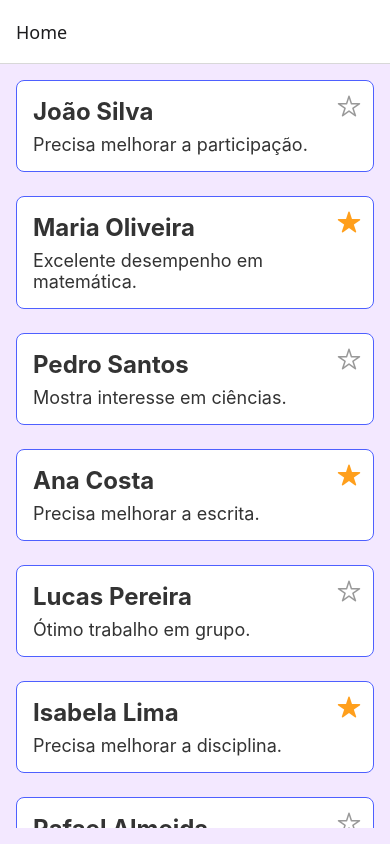
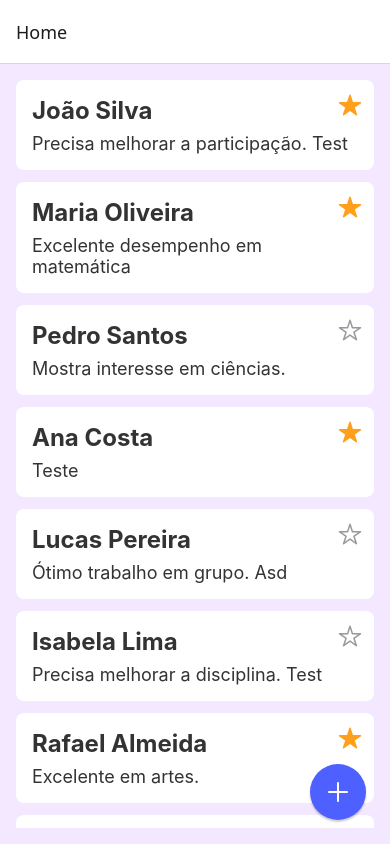
Before and after one commit to gabrielmaxgb/AgendaEduTodoApp, a React Native app: screen /Home in a window 390 px wide. Built offline with nearby package versions, Linux system fonts and the light colour scheme; data requests are answered from the project's data file.

Commit message:
- `Container.tsx` ehancement - ++ `Separator.tsx`, `Skeleton.tsx`, `ObservationCard.tsx` - Adds `helpers.ts` to group helper functions - Adds loading feedback - Now updating and creating observations are available - Adds `FloatingButton.tsx`

```diff
--- a/src/components/common/Container.tsx
+++ b/src/components/common/Container.tsx
@@ -2,8 +2,8 @@ import styled from 'styled-components/native';
 
 const Container = styled.View`
   flex: 1;
-  justify-content: center;
-  align-items: center;
+  justify-content: start;
+  align-items: start;
   padding: 16px;
   background-color: ${({ theme }) => theme.colors.background || '#fff'};
 `;
--- /dev/null
+++ b/src/components/common/FloatingButton.tsx
@@ -0,0 +1,28 @@
+import React from 'react';
+import styled from 'styled-components/native';
+import { TouchableOpacityProps } from 'react-native';
+
+const Button = styled.TouchableOpacity`
+  position: absolute;
+  right: 24px;
+  bottom: 24px;
+  background-color: ${({ theme }) => theme.colors.primary || '#007AFF'};
+  width: 56px;
+  height: 56px;
+  border-radius: 28px;
+  align-items: center;
+  justify-content: center;
+  elevation: 4;
+  shadow-color: #000;
+  shadow-offset: 0px 2px;
+  shadow-opacity: 0.2;
+  shadow-radius: 2px;
+`;
+
+const FloatingButton: React.FC<TouchableOpacityProps> = ({ children, ...props }) => (
+  <Button activeOpacity={0.8} {...props}>
+    {children}
+  </Button>
+);
+
+export default FloatingButton;
--- a/src/components/observations/ObservationCard.tsx
+++ b/src/components/observations/ObservationCard.tsx
@@ -1,12 +1,13 @@
 import React from 'react';
 import styled from 'styled-components/native';
 import Ionicons from 'react-native-vector-icons/Ionicons';
-import { Observation } from '../../types/observation';
+import { TObservation } from '../../types/observation';
+import { truncateString } from '../../helpers';
 
-interface Props {
-  data: Observation;
+interface ObservationCardProps {
+  data: TObservation;
   onPress?: () => void;
-  onToggleFavorite?: (id: number) => void;
+  onToggleFavorite?: (id: TObservation['id']) => void;
 }
 
 const Card = styled.TouchableOpacity`
@@ -14,9 +15,7 @@ const Card = styled.TouchableOpacity`
   padding: 16px;
   border-radius: 8px;
   margin-bottom: 12px;
-  border: 1px solid ${({ theme }) => theme.colors.primary || '#ddd'};
-
-`;
+  `;
 
 const StudentName = styled.Text`
   font-size: ${({ theme }) => theme.fontSizes.large}px;
@@ -36,11 +35,14 @@ const FavoriteButton = styled.TouchableOpacity`
   right: 12px;
 `;
 
-export default function ObservationCard({
-  data,
-  onPress,
-  onToggleFavorite,
-}: Props) {
+export default function ObservationCard(props: ObservationCardProps) {
+
+  const {
+    data,
+    onPress,
+    onToggleFavorite,
+  } = props;
+
   return (
     <Card onPress={onPress}>
       <FavoriteButton
@@ -53,7 +55,9 @@ export default function ObservationCard({
         />
       </FavoriteButton>
       <StudentName>{data.student.name}</StudentName>
-      <Description>{data.description}</Description>
+      <Description>
+        {truncateString(data.description, 100)}
+      </Description>
     </Card>
   );
 }
--- /dev/null
+++ b/src/helpers/index.ts
@@ -0,0 +1,18 @@
+declare const crypto: { randomUUID?: () => string } | undefined;
+
+export function generateRandomId() {
+  if (
+    typeof crypto !== 'undefined' &&
+    typeof crypto.randomUUID === 'function'
+  ) {
+    return crypto.randomUUID();
+  }
+  return `${Date.now()}-${Math.floor(Math.random() * 1_000_000)}`;
+}
+
+export const truncateString = (str: string, maxLength: number): string => {
+  if (str.length <= maxLength) {
+    return str;
+  }
+  return str.slice(0, maxLength) + '...';
+};
--- a/src/mocks/api/db.json
+++ b/src/mocks/api/db.json
@@ -1,130 +1,130 @@
 {
   "observations": [
     {
-      "id": 1,
       "student": {
         "name": "João Silva",
-        "id": 101,
+        "id": "101",
         "class": {
           "name": "5º Ano A",
-          "id": 1
+          "id": "1"
         }
       },
-      "description": "Precisa melhorar a participação.",
-      "isFavorite": false
+      "description": "Precisa melhorar a participação. Test",
+      "isFavorite": true,
+      "id": "1"
     },
     {
-      "id": 2,
       "student": {
         "name": "Maria Oliveira",
-        "id": 102,
+        "id": "102",
         "class": {
           "name": "5º Ano A",
-          "id": 1
+          "id": "1"
         }
       },
-      "description": "Excelente desempenho em matemática.",
-      "isFavorite": true
+      "description": "Excelente desempenho em matemática",
+      "isFavorite": true,
+      "id": "2"
     },
     {
-      "id": 3,
+      "id": "3",
       "student": {
         "name": "Pedro Santos",
-        "id": 103,
+        "id": "103",
         "class": {
           "name": "5º Ano B",
-          "id": 2
+          "id": "2"
         }
       },
       "description": "Mostra interesse em ciências.",
       "isFavorite": false
     },
     {
-      "id": 4,
       "student": {
         "name": "Ana Costa",
-        "id": 104,
+        "id": "104",
         "class": {
           "name": "5º Ano B",
-          "id": 2
+          "id": "2"
         }
       },
-      "description": "Precisa melhorar a escrita.",
-      "isFavorite": true
+      "description": "Teste",
+      "isFavorite": true,
+      "id": "4"
     },
     {
-      "id": 5,
       "student": {
         "name": "Lucas Pereira",
-        "id": 105,
+        "id": "105",
         "class": {
           "name": "5º Ano C",
-          "id": 3
+          "id": "3"
         }
       },
-      "description": "Ótimo trabalho em grupo.",
-      "isFavorite": false
+      "description": "Ótimo trabalho em grupo. Asd",
+      "isFavorite": false,
+      "id": "5"
     },
     {
-      "id": 6,
       "student": {
         "name": "Isabela Lima",
-        "id": 106,
+        "id": "106",
         "class": {
           "name": "5º Ano C",
-          "id": 3
+          "id": "3"
         }
       },
-      "description": "Precisa melhorar a disciplina.",
-      "isFavorite": true
+      "description": "Precisa melhorar a disciplina. Test\n",
+      "isFavorite": false,
+      "id": "6"
     },
     {
-      "id": 7,
       "student": {
         "name": "Rafael Almeida",
-        "id": 107,
+        "id": "107",
         "class": {
           "name": "5º Ano D",
-          "id": 4
+          "id": "4"
         }
       },
       "description": "Excelente em artes.",
-      "isFavorite": false
+      "isFavorite": true,
+      "id": "7"
     },
     {
-      "id": 8,
       "student": {
         "name": "Fernanda Rocha",
-        "id": 108,
+        "id": "108",
         "class": {
           "name": "5º Ano D",
-          "id": 4
+          "id": "4"
         }
       },
       "description": "Participa ativamente das aulas.",
-      "isFavorite": true
+      "isFavorite": false,
+      "id": "8"
     },
     {
-      "id": 9,
+      "id": "9",
       "student": {
         "name": "Gustavo Martins",
-        "id": 109,
+        "id": "109",
         "class": {
           "name": "5º Ano E",
-          "id": 5
+          "id": "5"
         }
       },
       "description": "Mostra interesse em história.",
       "isFavorite": false
     },
     {
-      "id": 10,
+      "id": "10",
       "student": {
         "name": "Sofia Torres",
-        "id": 110,
+        "id": "110",
         "class": {
           "name": "5º Ano E",
-          "id": 5
+          "id": "5"
         }
       },
       "description": "Precisa melhorar a matemática.",
--- a/src/queries/observations.ts
+++ b/src/queries/observations.ts
@@ -1,13 +1,38 @@
 import { api } from '../services/api';
 import { useQuery, useMutation, useQueryClient } from '@tanstack/react-query';
-import { Observation } from '../types/observation';
+import { TObservation } from '../types/observation';
 
-export const useObservations = () => {
-  return useQuery<Observation[]>({
+export const useObservationList = () => {
+  return useQuery<TObservation[]>({
     queryKey: ['observations'],
     queryFn: async () => {
-      const res = await api.get<Observation[]>('/observations');
+      const res = await api.get<TObservation[]>('/observations');
       return res.data;
+    },
+  });
+};
+
+export const useObservationById = (id: TObservation['id'], options = {}) => {
+  return useQuery<TObservation>({
+    queryKey: ['observations', id],
+    queryFn: async () => {
+      const res = await api.get<TObservation>(`/observations/${id}`);
+      return res.data;
+    },
+    ...options,
+  });
+};
+
+export const useUpdateObservation = () => {
+  const queryClient = useQueryClient();
+
+  return useMutation({
+    mutationFn: async ({ id, ...updatedObservation }: TObservation) => {
+      const res = await api.put(`/observations/${id}`, updatedObservation);
+      return res.data;
+    },
+    onSuccess: () => {
+      queryClient.invalidateQueries({ queryKey: ['observations'] });
     },
   });
 };
@@ -16,7 +41,7 @@ export const useCreateObservation = () => {
   const queryClient = useQueryClient();
 
   return useMutation({
-    mutationFn: async (newObservation: Observation) => {
+    mutationFn: async (newObservation: TObservation) => {
       const res = await api.post('/observations', newObservation);
       return res.data;
     },
--- a/src/screens/HomeScreen.tsx
+++ b/src/screens/HomeScreen.tsx
@@ -1,22 +1,25 @@
 import React from 'react';
-import { FlatList, Text, View } from 'react-native';
-import { useObservations } from '../queries/observations';
+import { ActivityIndicator, FlatList } from 'react-native';
 import Container from '../components/common/Container';
 import ObservationCard from '../components/observations/ObservationCard';
 import EmptyState from '../components/common/EmptyState';
 import { useNavigation } from '@react-navigation/native';
 import { StackNavigationProp } from '@react-navigation/stack';
 import { RootStackParamList } from '../types/navigation';
-
-
-const Separator = () => <View style={{ height: 12 }} />;
+import { useObservationList } from '../queries/observations';
+import FloatingButton from '../components/common/FloatingButton';
+import Ionicons from 'react-native-vector-icons/Ionicons';
 
 export default function HomeScreen() {
-  const { data, isLoading } = useObservations();
+  const { data, isLoading } = useObservationList();
   const navigation = useNavigation<StackNavigationProp<RootStackParamList>>();
 
   if (isLoading) {
-    return <Text>Carregando...</Text>;
+    return (
+      <Container>
+        <ActivityIndicator />
+      </Container>
+    )
   }
 
   return (
@@ -40,8 +43,12 @@ export default function HomeScreen() {
             onToggleFavorite={(id) => console.log('Favoritar ID:', id)}
           />
         )}
-        ItemSeparatorComponent={Separator}
+        // ItemSeparatorComponent={Separator}
       />
+
+      <FloatingButton onPress={() => {}}>
+        <Ionicons name="add" size={32} color="#fff" />
+      </FloatingButton>
     </Container>
   );
 }
--- a/src/screens/ObservationFormScreen.tsx
+++ b/src/screens/ObservationFormScreen.tsx
@@ -1,11 +1,110 @@
-import React from 'react';
-import { Text } from 'react-native';
+import React, { useEffect, useState } from 'react';
+import { TextInput, Button, Text, ActivityIndicator, Alert } from 'react-native';
+import { RouteProp, useNavigation, useRoute } from '@react-navigation/native';
+import { RootStackParamList } from '../types/navigation';
+import { useCreateObservation, useObservationById, useUpdateObservation } from '../queries/observations';
 import Container from '../components/common/Container';
+import { generateRandomId } from '../helpers';
 
-const ObservationFormScreen = () => (
-  <Container>
-    <Text>Observation Form Screen</Text>
-  </Container>
-);
+type ObservationFormScreenRouteProp = RouteProp<RootStackParamList, 'ObservationForm'>;
 
-export default ObservationFormScreen;
+export default function ObservationFormScreen() {
+  const navigation = useNavigation();
+  const route = useRoute<ObservationFormScreenRouteProp>();
+  const observationId = route.params?.id;
+
+  const { data: observation, isLoading } = useObservationById(observationId ?? '', {});
+  const { mutate: createObservation, isPending: isCreatingObservation } = useCreateObservation();
+  const { mutate: updateObservation, isPending: isUpdatingObservation } = useUpdateObservation();
+  const [observationFields, setObservationFields] = useState({
+    text: '',
+    isFavorite: false,
+  });
+
+  useEffect(() => {
+    if (observation) {
+      setObservationFields({
+        text: observation.description || '',
+        isFavorite: observation.isFavorite || false,
+      });
+    }
+  }, [observation]);
+
+  const handleSave = () => {
+    if (observationId && observation) {
+      updateObservation(
+        {
+          ...observation,
+          description: observationFields.text,
+          isFavorite: observationFields.isFavorite,
+        },
+        {
+          onSuccess: () => {
+            navigation.goBack()
+            Alert.alert('Sucesso ao atualizar observação')
+          },
+          onError: () => Alert.alert('Erro ao atualizar observação'),
+        }
+      );
+    } else {
+      createObservation(
+        {
+          id: generateRandomId(),
+          description: observationFields.text,
+          isFavorite: false,
+          student: {
+            id: generateRandomId(),
+            name: '',
+            class: {
+              id: generateRandomId(),
+              name: ''
+            }
+          }
+        },
+        {
+          onSuccess: () => {
+            navigation.goBack()
+            Alert.alert('Sucesso ao criar observação')
+          },
+          onError: () => Alert.alert('Erro ao criar observação'),
+        }
+      );
+    }
+  };
+
+  if (isLoading) {
+    return <ActivityIndicator />;
+  }
+
+  return (
+    <Container>
+      <Text>{observationId ? 'Editar Observação' : 'Nova Observação'}</Text>
+      {/* <Text>
+        { `${!!observationId && !!observation}` }
+      </Text> */}
+      <TextInput
+        value={observationFields.text}
+        onChangeText={text => setObservationFields({ ...observationFields, text })}
+        multiline
+        numberOfLines={4}
+        placeholder="Digite a observação"
+        style={{ borderWidth: 1, borderColor: '#ccc', marginVertical: 12, padding: 8 }}
+      />
+      {
+        observationId &&
+        <Button
+          title={observationFields.isFavorite ? 'Desfavoritar' : 'Favoritar'}
+          onPress={() => setObservationFields(fields => ({
+            ...fields,
+            isFavorite: !fields.isFavorite
+          }))}
+        />
+      }
+      {
+        isCreatingObservation || isUpdatingObservation
+          ? <ActivityIndicator />
+          : <Button title="Salvar" onPress={handleSave} />
+      }
+    </Container>
+  );
+}
--- a/src/types/navigation.ts
+++ b/src/types/navigation.ts
@@ -1,6 +1,6 @@
 export type RootStackParamList = {
   Home: undefined;
-  ObservationDetails: { id: number };
-  ObservationForm: { id?: number };
+  ObservationDetails: { id: string };
+  ObservationForm: { id?: string };
   NotFound: undefined;
 };
```
Also changed, not shown: src/components/common/Separator.tsx (added, +7 -0 lines), src/components/common/Skeleton.tsx (added, +21 -0 lines), src/types/observation.ts (+4 -4 lines).
